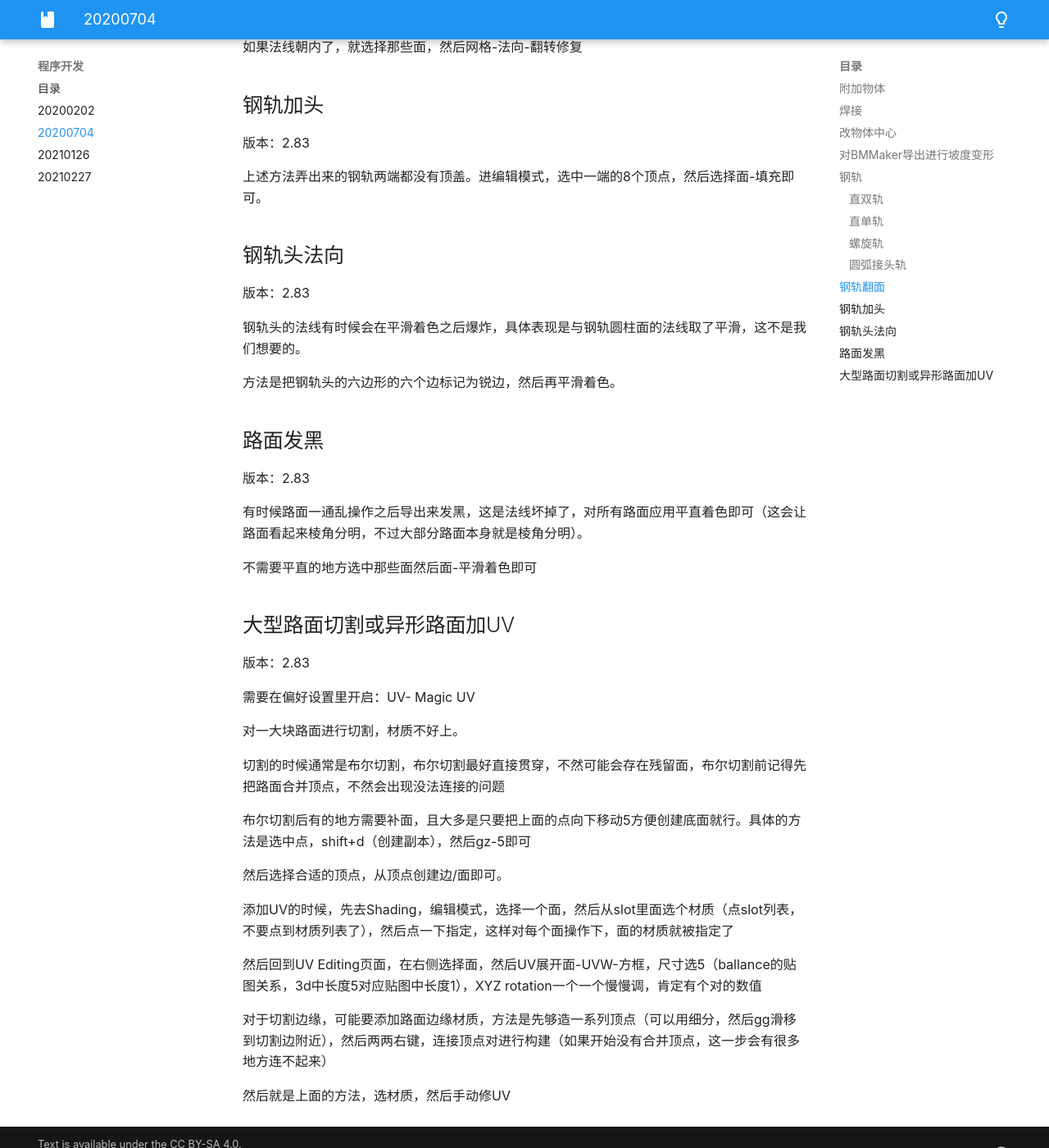
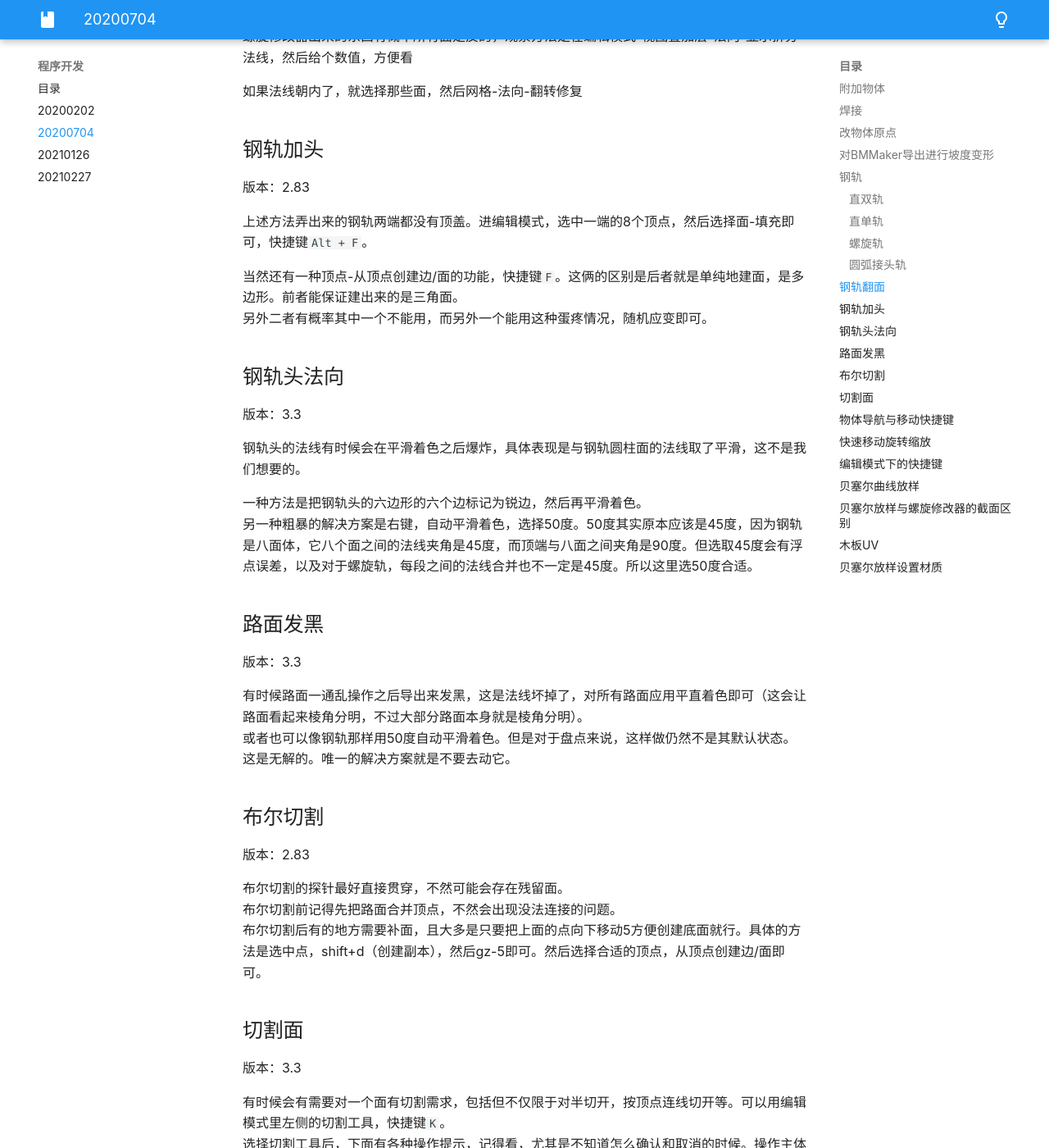
Before and after one commit to yyc12345/MyBlog, an MkDocs documentation site: the page built from docs/program/20200704.md, in a window 1280 px wide and 1400 px high, scrolled down 2797 px. Shown: the whole window at 82% size. Built offline with MkDocs 1.6.1 and Material for MkDocs 9.7.7, drawn with Linux system fonts in a browser that asks for light colours; some of the changed text lies outside the part shown.

Commit message:
update compositions

```diff
--- a/docs/program/20200704.md
+++ b/docs/program/20200704.md
@@ -1,28 +1,30 @@
 # 原来你是这样的Blender
 
-本文是一个持续更新的文章，用于介绍我在实现Ballance制图完全Blender化中遇到的各种奇奇怪怪的问题。主要是从3ds Max迁移过来之后的一些功能没有的困惑。以及在创作脚本的时候迷失在了Blender的API文档里。
-
-因为是迁移文档嘛，所以很多词汇都是3ds Max里的，什么附加焊接之类的。建议读之前看下3ds Max的制图文档。
-
+本文是一个持续更新的文章，用于介绍我在实现Ballance制图完全Blender化中遇到的各种奇奇怪怪的问题。
+一开始主要是从3ds Max迁移过来之后的一些功能没有的困惑。这些内容因为是迁移文档嘛，所以很多词汇都是3ds Max里的，什么附加焊接之类的。建议读之前看下3ds Max的制图文档。
+到后来就开始关注快捷键以及Blender独有的内容了。也会记录在这里。
 ## 附加物体
 
 版本：2.83
 
-从BMMaker或者Map Editor搞东西搞出来之后，肯定需要附加，不然物体太多。先选择一个物体，然后框选其他待附加物体，然后右键选合并，或者直接Ctrl+J就搞定了
+从BMMaker或者Map Editor搞东西搞出来之后，肯定需要附加，不然物体太多。先选择一个物体，然后框选其他待附加物体，然后右键选合并，或者直接Ctrl+J就搞定了。
+有时候没有合并选项，不知道为啥，重新选一下应该就好，可能是活动物体没有选择上的缘故？
 
 ## 焊接
 
 版本：2.83
 
-依旧是BMMaker或者Map Editor导入之后的问题，重合顶点太多，要缩减。我一般是先附加物体然后再解决顶点问题，所以首先确定透视模式打开了（不然顶点选不全），然后选重附加完的那个物体，然后进入编辑模式，选重所有顶点（顶点选择模式下），右键合并-按距离，选项里的距离设置我一般测试后觉得0.1m比较nice
+依旧是BMMaker或者Map Editor导入之后的问题，重合顶点太多，要缩减。一般是先附加物体然后再解决顶点问题。
+所以首先确定透视模式打开了（不然框选的时候顶点选不全），然后选择附加完的那个物体，进入编辑模式，选择所有顶点（顶点选择模式下），右键合并-按距离，选项里的距离设置我一般测试后觉得0.1m比较nice
 
-## 改物体中心
+## 改物体原点
 
 版本：2.83
 
-有时候一通操作之后物体中心偏了，物体模式下右键-设置原点-原点->几何中心就好了（好像选项里还能选质心和边界框中心）
+有时候一通操作之后物体原点偏了，物体模式下右键-设置原点-原点->几何中心就好了。
+有些路面不好对齐，可能希望把它们的原点改在某个特定的顶点上，可以移动游标吸附到某个顶点，然后右键-设置原点-原点->游标。
 
-PS：千万不要对机关改中心，就是那些会被游戏在加载期间进行替换的机关。改了就会发生机关偏移的大问题（因为机关是按World_Matrix进行放置的）。如果是模板中那种机关附带底座的（活木栅栏，风扇+底座等），并且底座中心偏移太厉害的，可以调中心，因为底座属于路面
+PS：千万不要对机关改原点，就是那些会被游戏在加载期间进行替换的机关。改了就会发生机关偏移的大问题（因为机关是按World Matrix进行放置的）。如果是模板中那种机关附带底座的（活木栅栏，风扇+底座等），并且底座原点偏移太厉害的，可以调原点，因为底座属于路面
 
 ## 对BMMaker导出进行坡度变形
 
@@ -43,7 +45,6 @@ PS：千万不要对机关改中心，就是那些会被游戏在加载期间进
 ### 直双轨
 
 新建一个网格-圆环，顶点8，半径0.375。然后复制一个，单轴（X / Y）移动3.75（让两者在一个平面）。然后合并，然后复制一个，向钢轨延伸方向移动你需要的距离（或者随便长度，待会还能改）。然后合并。
-
 然后进编辑模式，选择一条轨的两个端点，然后右键Looptools-Bridge（到插件列表开Looptools插件），完成，另一轨也如法炮制。
 
 一旦有了一个双轨，就可以全场到处复制了，也不用重复上述操作了。
@@ -54,18 +55,18 @@ PS：千万不要对机关改中心，就是那些会被游戏在加载期间进
 
 ### 螺旋轨
 
-先用直双轨方法做出来一个钢轨截面，然后新建一个圆柱，高度至少大于你要的螺旋轨的高度，半径就是螺旋轨半径。然后开吸附模式把钢轨截面吸到底部的某个顶点上，调整下钢轨截面的旋转，让假象延伸方向冲着绕着圆柱体外圆的切线方向。
+先用直双轨方法做出来一个钢轨截面，然后新建一个空物体-纯轴，这个纯轴与你的截面的距离就是螺旋半径，纯轴就是你这个螺旋的旋转轴，所以请务必保证你的截面的角度和位置，刚好处于旋转轴的平面束内。
+即先移动到合适半径，然后再调整钢轨截面的旋转，让假象延伸方向冲着螺旋轨的切线方向。
 
 如果要有倾角的钢轨，还可以调整下角度，向内倾斜或者向外倾斜，侧轨和普通螺旋轨都是倾角螺旋的特例，一个是倾角0度，一个是倾角90度。
 
-然后给钢轨截面加一个螺旋修改器，轴向一般是Z，轴物体选择刚刚的圆柱。螺旋选项负责每旋一层高度加多少，请确保你设置的高度球不会卡在里面（参数我这不讲，看3ds max制图教程就能知道）。步数是调整轨道平滑度的，越高顶点越多越平滑。迭代表述你想要多少层。层数只能整数似乎，不过多的部分搞完之后可以删掉也无所谓。然后勾上平滑着色。继续调整调整，满意了就应用。新建的圆柱也可以不要了
+然后给钢轨截面加一个螺旋修改器，轴向一般是Z，轴物体选择刚刚的纯轴。螺旋选项负责每旋一层高度加多少，请确保你设置的高度球不会卡在里面（参数我这不讲，看3ds max制图教程就能知道）。步数是调整轨道平滑度的，越高顶点越多越平滑。迭代表述你想要多少层。层数只能整数似乎，不过多的部分搞完之后可以删掉也无所谓。然后勾上平滑着色。继续调整调整，满意了就应用。新建的圆柱也可以不要了
 
 如果要共边螺旋轨，需要用单轨的截面，并且你需要计算好高度，让球能贴着边滚动。
 
 ### 圆弧接头轨
 
-有时候转弯要用圆弧接一下会好看一点，具体做法和螺旋轨非常相似，操作步骤一直到添加螺旋修改器都是一样的。圆柱体的半径就是你接头轨的圆弧半径
-
+有时候转弯要用圆弧接一下会好看一点，具体做法和螺旋轨非常相似，操作步骤一直到添加螺旋修改器都是一样的。你距离纯轴的距离就是你接头轨的圆弧半径。
 然后螺旋修改器里，螺旋设置成0，迭代为1，角度是根据你需要设定，就是接头轨的圆弧大小，一般是90或者180多一点。其他选项微调一下，勾上平滑着色应用就行。
 
 ## 钢轨翻面
@@ -80,42 +81,106 @@ PS：千万不要对机关改中心，就是那些会被游戏在加载期间进
 
 版本：2.83
 
-上述方法弄出来的钢轨两端都没有顶盖。进编辑模式，选中一端的8个顶点，然后选择面-填充即可。
+上述方法弄出来的钢轨两端都没有顶盖。进编辑模式，选中一端的8个顶点，然后选择面-填充即可，快捷键`Alt + F`。
+
+当然还有一种顶点-从顶点创建边/面的功能，快捷键`F`。这俩的区别是后者就是单纯地建面，是多边形。前者能保证建出来的是三角面。
+另外二者有概率其中一个不能用，而另外一个能用这种蛋疼情况，随机应变即可。
 
 ## 钢轨头法向
 
-版本：2.83
+版本：3.3
 
 钢轨头的法线有时候会在平滑着色之后爆炸，具体表现是与钢轨圆柱面的法线取了平滑，这不是我们想要的。
 
-方法是把钢轨头的六边形的六个边标记为锐边，然后再平滑着色。
+一种方法是把钢轨头的六边形的六个边标记为锐边，然后再平滑着色。
+另一种粗暴的解决方案是右键，自动平滑着色，选择50度。50度其实原本应该是45度，因为钢轨是八面体，它八个面之间的法线夹角是45度，而顶端与八面之间夹角是90度。但选取45度会有浮点误差，以及对于螺旋轨，每段之间的法线合并也不一定是45度。所以这里选50度合适。
 
 ## 路面发黑
 
-版本：2.83
+版本：3.3
 
 有时候路面一通乱操作之后导出来发黑，这是法线坏掉了，对所有路面应用平直着色即可（这会让路面看起来棱角分明，不过大部分路面本身就是棱角分明）。
+或者也可以像钢轨那样用50度自动平滑着色。但是对于盘点来说，这样做仍然不是其默认状态。这是无解的。唯一的解决方案就是不要去动它。
 
-不需要平直的地方选中那些面然后面-平滑着色即可
-
-## 大型路面切割或异形路面加UV
+## 布尔切割
 
 版本：2.83
 
+布尔切割的探针最好直接贯穿，不然可能会存在残留面。
+布尔切割前记得先把路面合并顶点，不然会出现没法连接的问题。
+布尔切割后有的地方需要补面，且大多是只要把上面的点向下移动5方便创建底面就行。具体的方法是选中点，shift+d（创建副本），然后gz-5即可。然后选择合适的顶点，从顶点创建边/面即可。
+
+## 切割面
+
+版本：3.3
+
+有时候会有需要对一个面有切割需求，包括但不仅限于对半切开，按顶点连线切开等。可以用编辑模式里左侧的切割工具，快捷键`K`。
+选择切割工具后，下面有各种操作提示，记得看，尤其是不知道怎么确认和取消的时候。操作主体就是选择一系列点，连线部分将把面切割开。
+左键点确认点，如果按着Shift是可以吸附到线段中点的，很有用。空格确认切割，Esc退出切割。
+
+## 物体导航与移动快捷键
+
+版本：3.3
+
+* 点菜单（就是波浪线 `~` 那个按钮）：点开最主要的就是“查看所选”功能。
+* 编辑模式物体模式切换：`Tab`
+* 快速开关吸附：`Shift + Tab`
+* `Shift + S`菜单：游标，活动物体之间相互各种移动，对齐物体非常有用
+
+## 快速移动旋转缩放
+
+版本：3.3
+
+一般来说，比较蠢的移动旋转缩放是在左侧工具栏分别点三个，然后拖blender里的提示条，然后去左下角改数字。非常麻烦，移动鼠标次数过多，手很累。
+比较聪明的方法是用快捷键，`g`移动，`r`旋转，`s`缩放。
+然后后面可以紧跟一个坐标轴字母`x`，`y`，`z`里面任意一个，可以限制在这个轴运作（好像没法限制在两个轴上？）。
+然后还可以跟一个数字，表示精确运动。支持正负数。
+
+## 编辑模式下的快捷键
+
+版本：3.3
+
+编辑模式下按`1`，`2`，`3`可以在不同的选择模式下选择了，再也不用鼠标挪上去去点什么顶点模式，线模式，面模式什么了。
+编辑模式下按`a`好像可以全选，但是不知道为什么有时候按了没反应或者不切换，就多按几次确定选中就行了。
+
+## 贝塞尔曲线放样
+
+版本：3.3
+
+新建一个贝塞尔曲线，立即进入编辑模式（此时所有节点都是默认选中的）然后按下Delete删除所有节点。
+然后左侧有个自由线工具，绘制出你想要的曲线。建议用坐标轴球锁定在某个面视图上画，比如顶视图，侧视图，这样画出来的曲线会在一个平面上，要是后期有垂直弯曲就之后再调整。
+
+然后准备一个截面，钢轨用圆环。路面用平面，平面选5m大小，然后进编辑模式把面（用仅面模式删）和`-Y`方向那条边（用仅边和面模式删）删了。
+然后退出编辑模式，右键-转换到-曲线。把它转成曲线，不然没法放样，也正因为如此，不要搞太复杂的截面。
+
+选中贝塞尔曲线，在右侧曲线面板中，展开几何数据面板，展开倒角，选择物体，然后选择刚刚的截面。
+然后看看贝塞尔曲线放样的对不对，对了就右键贝塞尔曲线-转换到-网格。
+后期处理和路面钢轨类似，比如按50度自动平滑着色之类的。用贝塞尔曲线创建的路面默认的平滑和屎一样。
+
+## 贝塞尔放样与螺旋修改器的截面区别
+
+版本：3.3
+
+贝塞尔曲线的截面需要躺在XY平面上，也就是默认创建的状态。螺旋修改器则基本需要立起来。
+似乎是螺旋修改器会依据物体实际的形态作为截面。而贝塞尔曲线的倒角只会从+Z向-Z看你的截面并把它看到的形状当作截面。
+
+## 木板UV
+
+版本：3.3
+
 需要在偏好设置里开启：UV- Magic UV
 
-对一大块路面进行切割，材质不好上。
+给木板上贴图的时候，最好使用Magic UV。做法是先选择木板的顶面，也就是需要上UV的部分。
+然后N菜单打开边栏，转到Magic UV部分。展开UV映射面板，在勾选UVM，选择Best Planner。
+然后弹出的窗口把缩放改成5，因为ballance里UV和路面是5倍的关系。
 
-切割的时候通常是布尔切割，布尔切割最好直接贯穿，不然可能会存在残留面，布尔切割前记得先把路面合并顶点，不然会出现没法连接的问题
+## 贝塞尔放样设置材质
 
-布尔切割后有的地方需要补面，且大多是只要把上面的点向下移动5方便创建底面就行。具体的方法是选中点，shift+d（创建副本），然后gz-5即可
+版本：3.3
 
-然后选择合适的顶点，从顶点创建边/面即可。
+贝塞尔曲线放样出来的路面，左侧面和右侧面的边的循环是相反的，因此不能统一贴UV。我们只能尝试先选中一侧面，贴完再选中另一侧。
+选择一侧面可能有点困难，但现在有2种方法可以做。两种方法都要在面选择下做。
 
-添加UV的时候，先去Shading，编辑模式，选择一个面，然后从slot里面选个材质（点slot列表，不要点到材质列表了），然后点一下指定，这样对每个面操作下，面的材质就被指定了
+先选择路径开头一侧的第一个面，然后找到路径结尾的同侧最后一个面，按住Ctrl左键选择。这是拾取最短路径功能，可以直接选择一个侧边。
 
-然后回到UV Editing页面，在右侧选择面，然后UV展开面-UVW-方框，尺寸选5（ballance的贴图关系，3d中长度5对应贴图中长度1），XYZ rotation一个一个慢慢调，肯定有个对的数值
-
-对于切割边缘，可能要添加路面边缘材质，方法是先够造一系列顶点（可以用细分，然后gg滑移到切割边附近），然后两两右键，连接顶点对进行构建（如果开始没有合并顶点，这一步会有很多地方连不起来）
-
-然后就是上面的方法，选材质，然后手动修UV
+或者，转到路径开头一侧的第一个面，按住Alt同时左键点击它。这是选中循环面功能。注意，鼠标点击的位置有讲究，需要点在第一个面和第二个面交线附近（仍在第一个面里），不要点偏了，不然Blender会按照最贴近的那条边找循环边。例如朝和顶面相接的那条边点则会选中非常短的一个循环面（顶面到另一面），这不是我们想要的。
```
